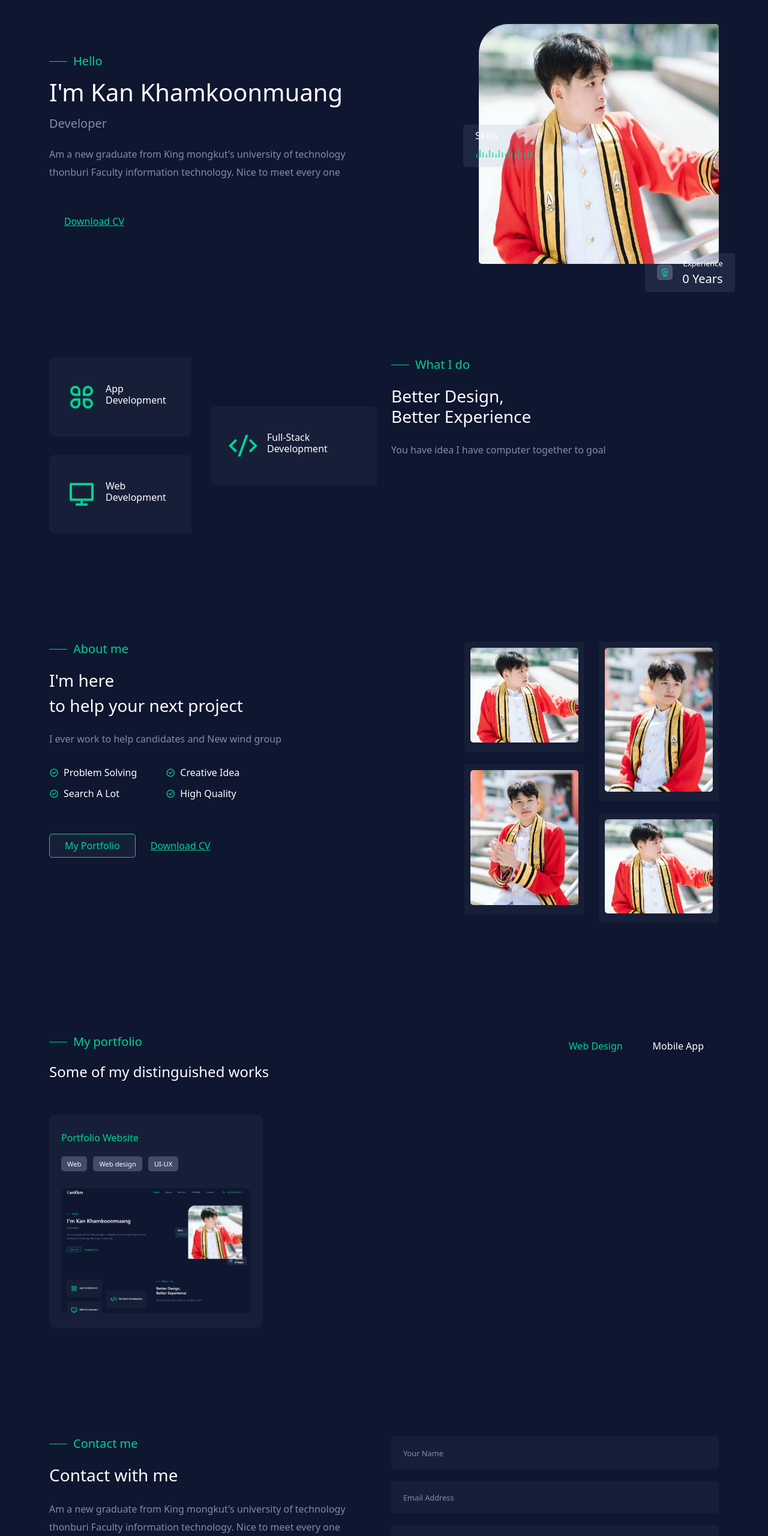
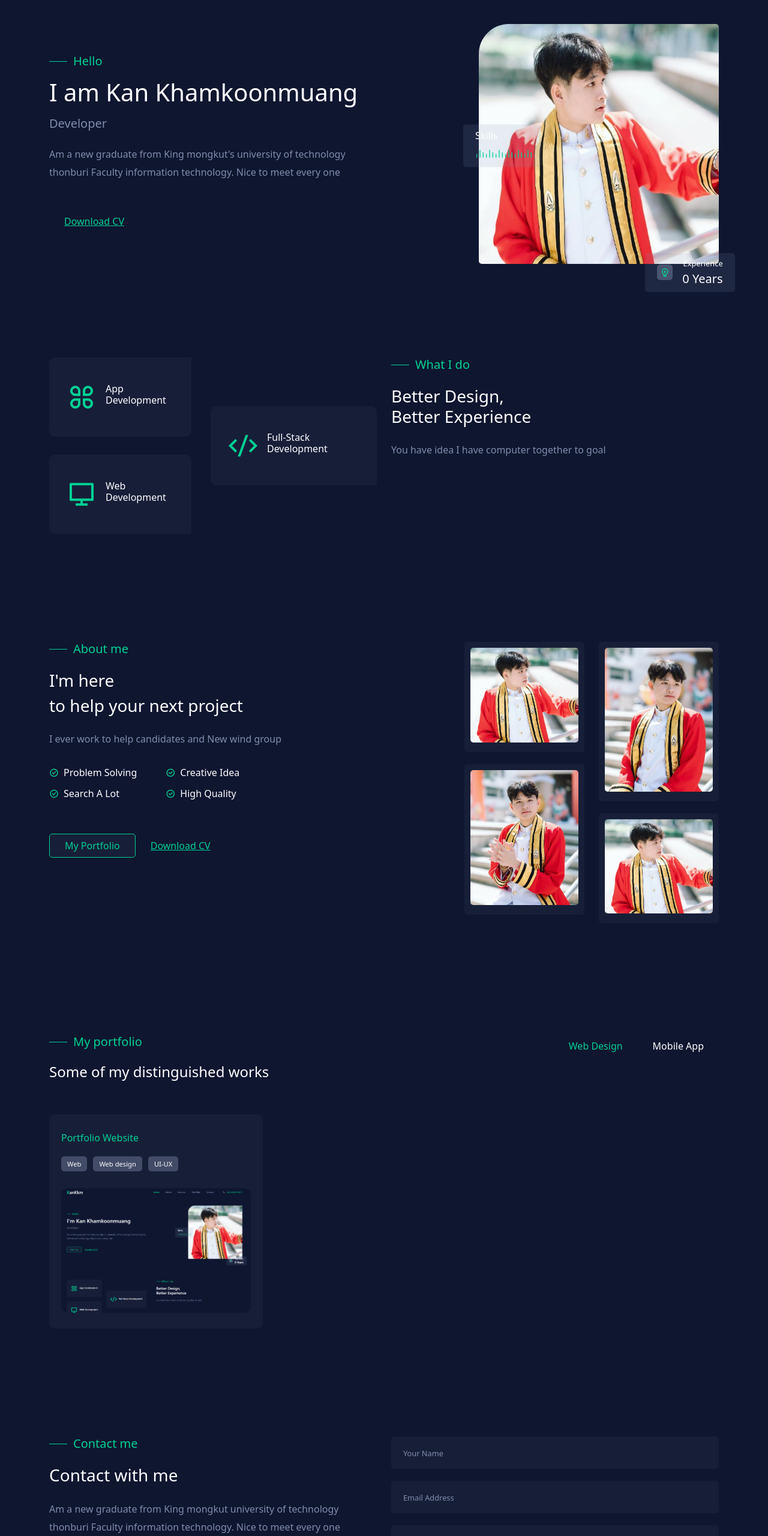
Before and after one commit to kankkm/MyPortfolio, a Next.js app: page / in a window 1280 px wide. Shown: the part 100-2661 px from the top of the page at 60% size. Built offline with nearby package versions, Linux system fonts and the light colour scheme.

Commit message:
first commit

```diff
--- a/components/UI/Contact.jsx
+++ b/components/UI/Contact.jsx
@@ -14,7 +14,7 @@ const Contact = () => {
             <SectionSubtitle subtitle="Contact me" />
             <h3 className="mt-4 mb-4">Contact with me</h3>
             <p>
-            Am a new graduate from King mongkut's university of technology thonburi Faculty information technology. Nice to meet every one
+            Am a new graduate from King mongkut university of technology thonburi Faculty information technology. Nice to meet every one
             </p>
 
             <ul className={`${classes.contact__info__list}`}>
--- a/components/UI/Hero.jsx
+++ b/components/UI/Hero.jsx
@@ -15,7 +15,7 @@ const Hero = () => {
           <Col lg="6" md="6">
             <div className={`${classes.hero__content}`}>
               <SectionSubtitle subtitle="Hello" />
-              <h2 className="mt-3 mb-3">I&apos;m Kan Khamkoonmuang</h2>
+              <h2 className="mt-3 mb-3">I am Kan Khamkoonmuang</h2>
               <h5 className="mb-4">Developer</h5>
               <p>
               Am a new graduate from King mongkut's university of technology thonburi Faculty information technology. Nice to meet every one
```
